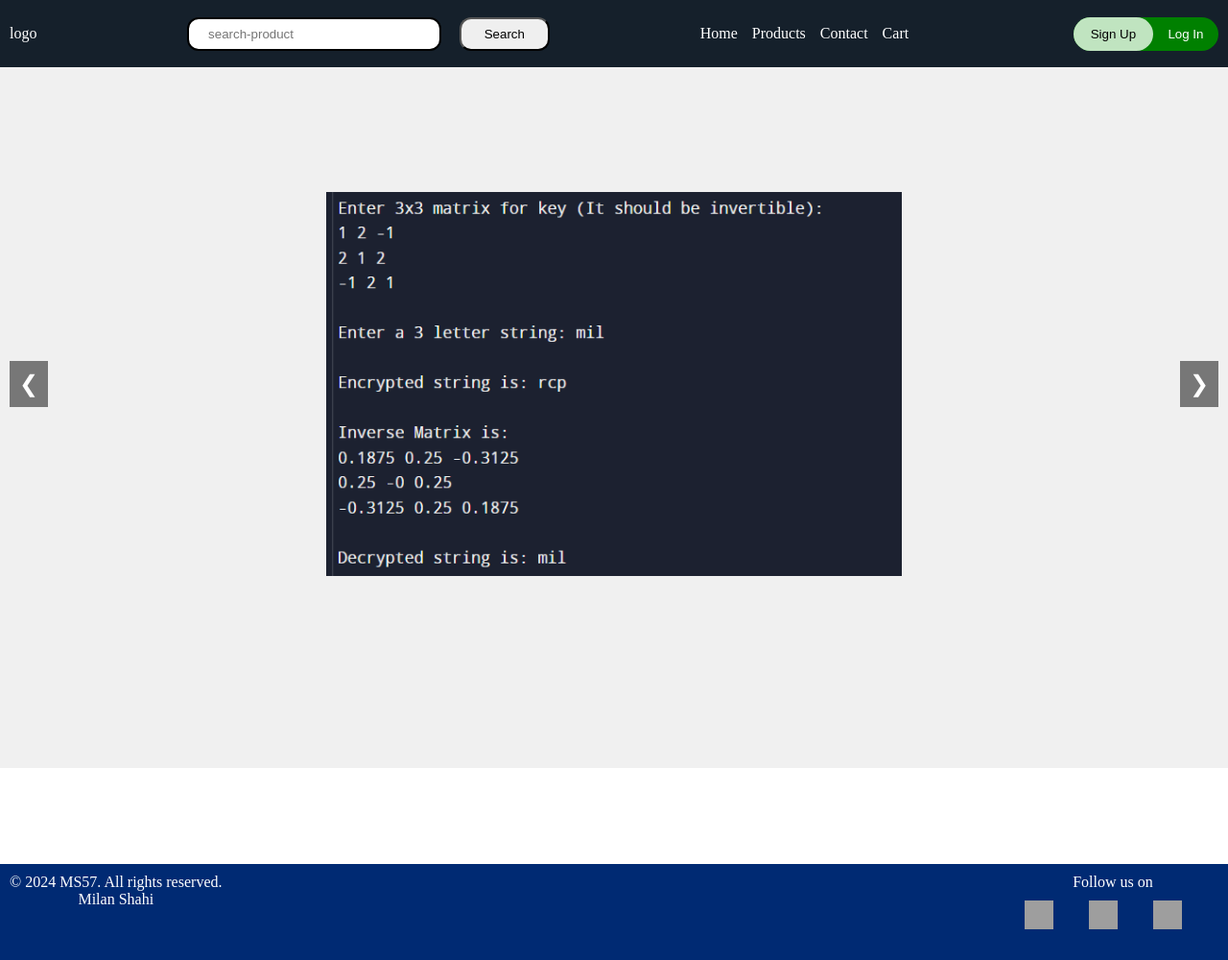
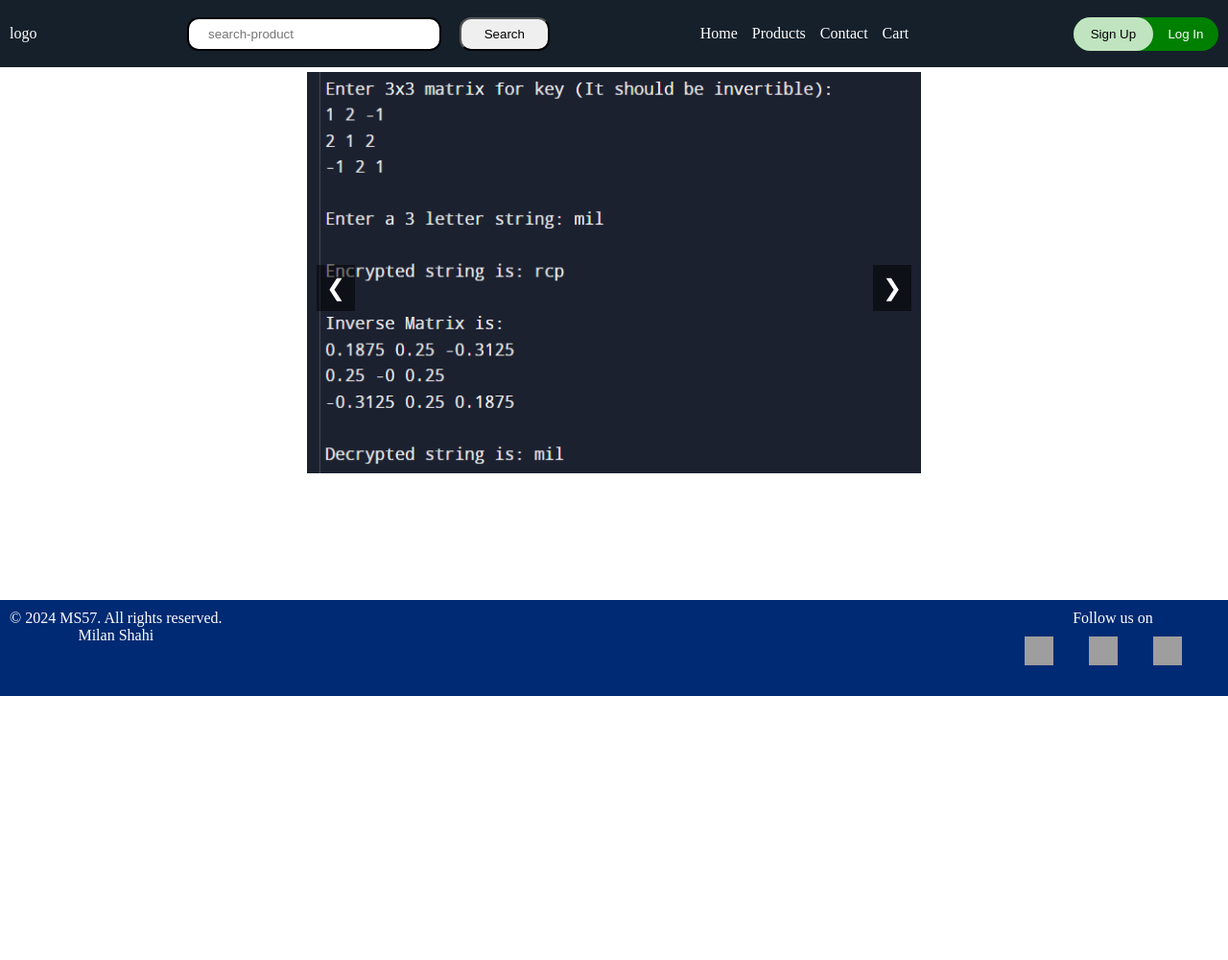
Before and after one commit to milanshahi57/nepstore, a Django app: page / in a window 1280 px wide. Shown: the whole page at 96% size. After the commit the page ends 725 px from the top, so only its background shows below. Run offline with Django 5.2, Linux system fonts and the light colour scheme; grey boxes are pictures that could not be loaded.

Commit message:
fixed ads rendering issues

```diff
--- a/nepmart/static/css/home.css
+++ b/nepmart/static/css/home.css
@@ -120,43 +120,42 @@
 
 
   /* trend section add  */
-  /* Container for centering the slider */
  .image-slider-container {
-    display: flex;
-    justify-content: center;
-    align-items: center;
-    height: 100vh;
-    background-color: #f0f0f0;
+    position: relative;
+    width: 50%;  /* Adjust width to make it look like an ad section */
+    max-width: 1200px;
+    height: 450px;
+    overflow: hidden;
+    margin: auto;
+    margin-top: 75px;
 }
-
-  /* Styling for the image slider */
-
-/* Slider Styles */
-.image-slider-container {
-    display: flex;
-    justify-content: center;
-    align-items: center;
-    height: 100vh;
-    background-color: #f0f0f0;
+.image-slider-container img {
+  width: 100%;  /* Make images take full width of the container */
+  height: auto;  /* Maintain aspect ratio */
+  object-fit: contain;
 }
-
 .image-slider {
-    display: flex;
-    width: 600px;
-    height: 400px;
-    overflow: hidden;
     position: relative;
-    transition: transform 1s ease-in-out;
+    width: 100%;
+    height: 100%;
 }
 
 .image-slide {
     width: 100%;
     height: 100%;
-    object-fit: cover; /* Ensures images cover the entire space */
-    flex-shrink: 0;
+    object-fit: cover;
+    opacity: 0; /* Initially hidden */
+    position: absolute;
+    top: 0;
+    left: 0;
 }
 
-  /* Slider Button Styles */
+/* Show only the first image */
+.image-slide:first-child {
+    opacity: 1;
+}
+
+/* Button Styles */
 .slider-button {
     position: absolute;
     top: 50%;
--- a/nepmart/static/js/ads.js
+++ b/nepmart/static/js/ads.js
@@ -1,25 +1,40 @@
+document.addEventListener("DOMContentLoaded", function () {
   let currentIndex = 0;
-const images = document.querySelectorAll('.image-slide');
-const imagesContainer = document.querySelector('.image-slider');
+  const images = document.querySelectorAll(".image-slide");
+  const imagesContainer = document.querySelector(".image-slider");
 
-// Function to change images
+  if (images.length === 0 || !imagesContainer) return;
+
+  function showImage(index) {
+      images.forEach((img, i) => {
+          img.style.opacity = i === index ? "1" : "0"; // Use opacity instead of display
+          img.style.transition = "opacity 0.5s ease-in-out"; // Smooth transition
+      });
+  }
+
   function changeImage(direction) {
       currentIndex += direction;
 
-  // Loop back to the start or end if at the boundaries
       if (currentIndex >= images.length) {
-    currentIndex = 0;
+          currentIndex = 0; // Loop back to the first image
       } else if (currentIndex < 0) {
-    currentIndex = images.length - 1;
+          currentIndex = images.length - 1; // Loop to the last image
       }
 
-  // Change the position of images container to show the next image
-  imagesContainer.style.transform = `translateX(${-currentIndex * 100}%)`;
+      showImage(currentIndex);
 
-  // Reset the interval when the user manually changes the image
+      // Reset the interval when manually changing the image
       clearInterval(interval);
       interval = setInterval(() => changeImage(1), 10000);
   }
 
-// Set interval to change images every 10 seconds
+  // Show the first image initially
+  showImage(currentIndex);
+
+  // Auto-change images every 10 seconds
   let interval = setInterval(() => changeImage(1), 10000);
+
+  // Attach event listeners to buttons
+  document.querySelector(".prev").addEventListener("click", () => changeImage(-1));
+  document.querySelector(".next").addEventListener("click", () => changeImage(1));
+});
--- a/nepmart/templates/home.html
+++ b/nepmart/templates/home.html
@@ -33,8 +33,8 @@
     <div class="image-slider-container">
         <div class="image-slider">
             <img src="{% static 'images/1.png' %}" alt="Logo" class="image-slide">
-            <img src="{% static 'images/15.png' %}" alt="Logo" class="image-slide">
-            <img src="{% static 'images/102.png' %}" alt="Logo" class="image-slide">
+            <img src="{% static 'images/Screenshot (146).png' %}" alt="Logo" class="image-slide">
+            <img src="{% static 'images/Screenshot 2024-10-01 094059.png' %}" alt="Logo" class="image-slide">
             <img src="{% static 'images/q1.png' %}" alt="Logo" class="image-slide">
         </div>
 
```
Also changed, not shown: nepmart/static/images/Screenshot (146).png (added), nepmart/static/images/Screenshot 2024-10-01 094059.png (added). Lines whose indentation alone changed are shown as unchanged.
